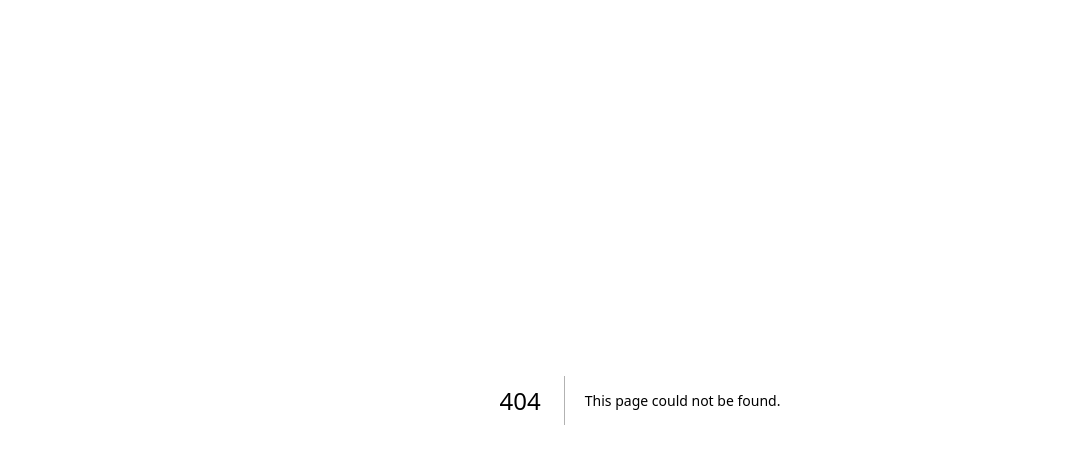
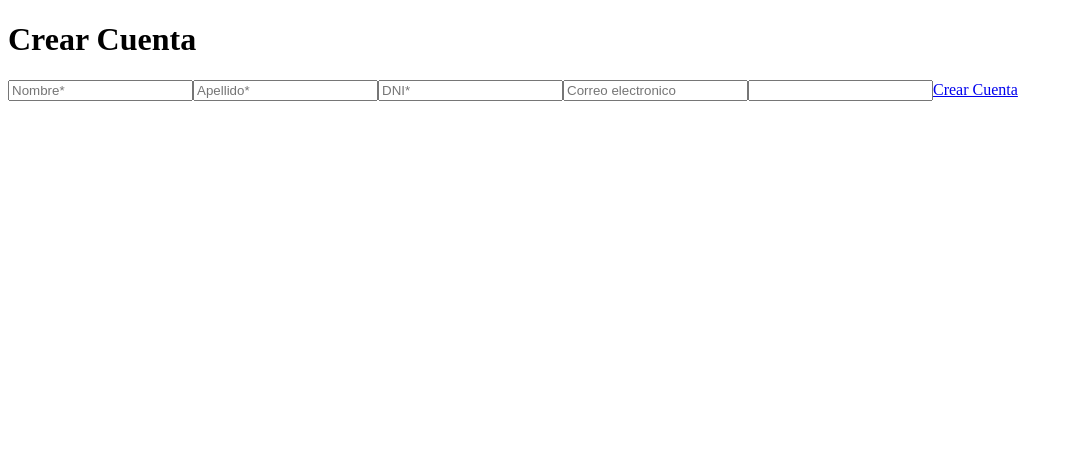
Before and after one commit to BenjaminMirra/proyectoDMH, a Next.js app in the folder equipo-12/: page /registro in a window 1280 px wide. Before the commit this address had no page. Shown: the top 464 px of the page, without its empty margins (0-1073 px from the left). Built offline with nearby package versions, Linux system fonts and the light colour scheme.

Commit message:
Creando pagina de Registro

```diff
--- /dev/null
+++ b/equipo-12/pages/registro/index.tsx
@@ -0,0 +1,39 @@
+
+import { yupResolver } from '@hookform/resolvers/yup';
+import Link from 'next/link';
+import { useRouter } from 'next/router';
+import { useForm } from 'react-hook-form';
+import * as yup from "yup"
+
+const schema = yup.object({
+  email: yup.string().required("Se requiere de un correo electronico").email("Se solicita un correo electronico valido"),
+}).required();
+type FormData = yup.InferType<typeof schema>;
+
+const Register = () => {
+  const router = useRouter();
+  const { register, handleSubmit, formState:{ errors } } = useForm<FormData>({
+    resolver: yupResolver(schema)
+  });
+  const onSubmit = ( data : FormData ) => router.push({
+    pathname: "/registroExitoso",
+    query: { email : data.email }
+   });
+    return (
+      <main >
+        <div >
+          <h1>Crear Cuenta</h1>
+          <form onSubmit={handleSubmit(onSubmit)}>
+           <input type="text" name="name*" placeholder="Nombre*"/>
+            <input type="text" name="lastname*" placeholder="Apellido*"/>
+            <input type="text" name="DNI" placeholder="DNI*"/>
+            <input type="text" name="email" placeholder="Correo electronico"/>
+            <input type="text" name="password" />
+            <Link href="#">Crear Cuenta</Link>
+          </form>
+        </div>
+      </main>
+    )
+
+}
+export default Register
```
